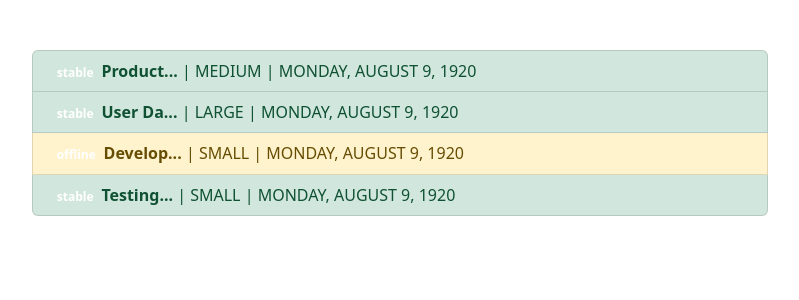
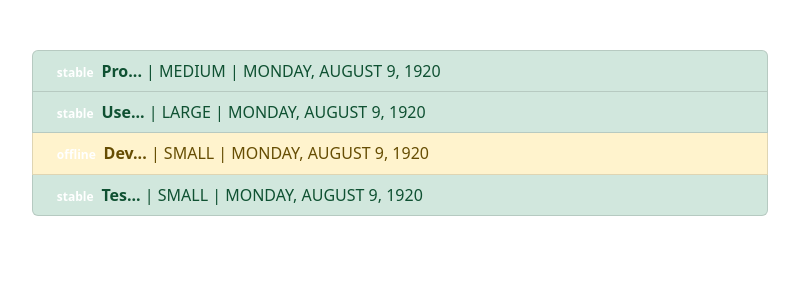
Before and after one commit to AhmedAliRezk5050/angular-practise, an Angular app: page / in a window 1280 px wide. Shown: the top 300 px of the page, without its empty margins (50-849 px from the left). Built offline with nearby package versions, Linux system fonts and the light colour scheme.

Commit message:
pipes(Parametrizing a Custom Pipe)

```diff
--- a/src/app/app.component.html
+++ b/src/app/app.component.html
@@ -10,7 +10,7 @@
             class="badge">
             {{ server.status }}
           </span>
-          <strong>{{ server.name | shorten}}</strong>
+          <strong>{{ server.name | shorten:3}}</strong>
           | {{ server.instanceType | uppercase }}
           | {{ server.started | date:'fullDate' | uppercase}}
         </li>
--- a/src/app/shorten.pipe.ts
+++ b/src/app/shorten.pipe.ts
@@ -5,8 +5,8 @@ import { Pipe, PipeTransform } from '@angular/core';
 })
 export class ShortenPipe implements PipeTransform {
 
-  transform(value: any){
-    return value.length > 7 ? value.substring(0, 7) + '...' : value;
+  transform(value: any, limit?: number){
+    return limit != undefined && value.length > limit ? value.substring(0, limit) + '...' : value;
   }
 
 }
```
